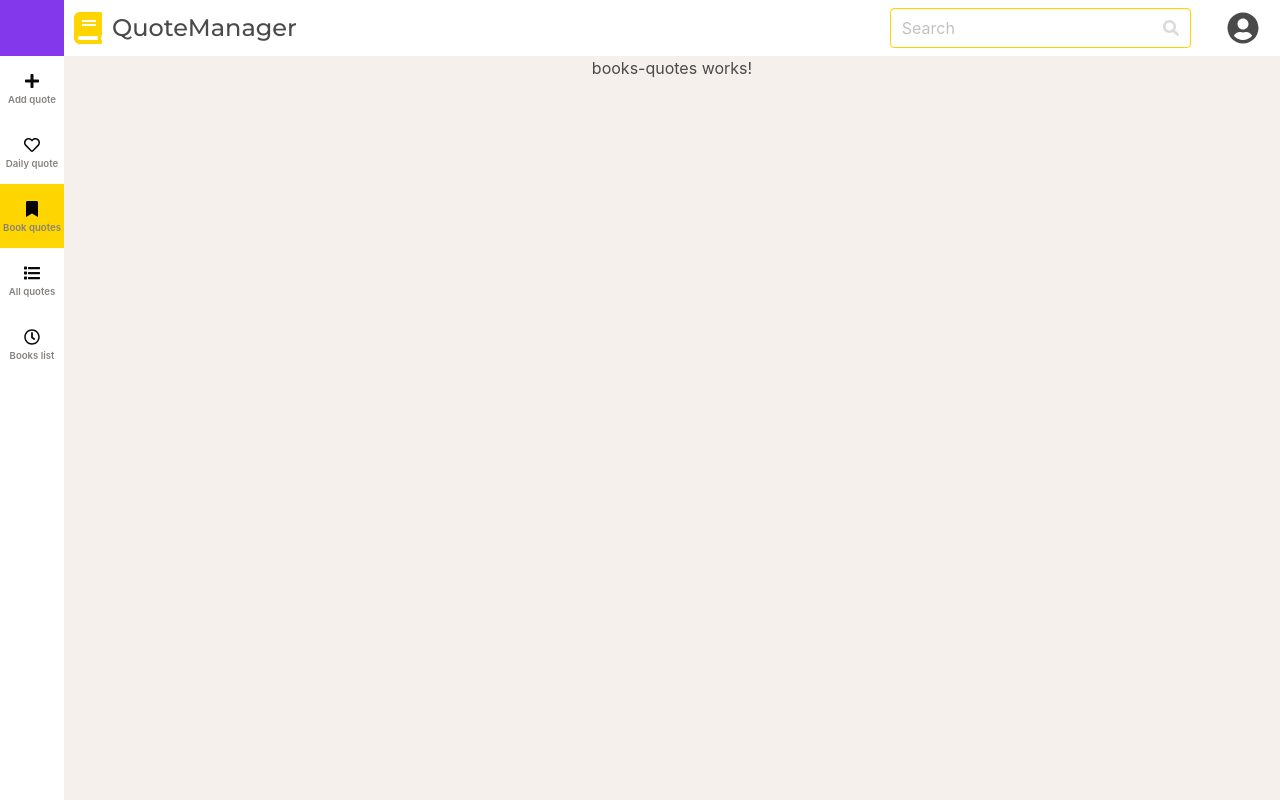
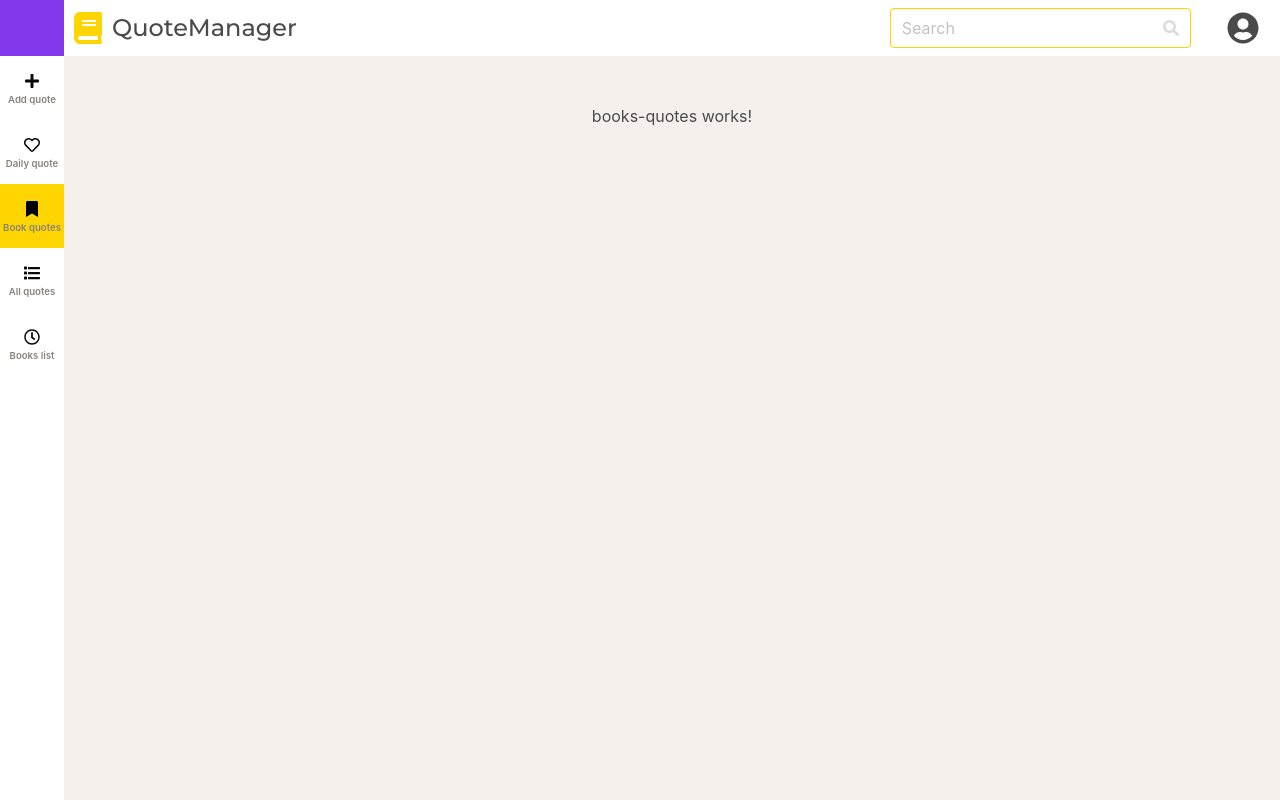
Before and after one commit to b-jakubowski/QuoteManager, an Angular app: page /books/quotes in a window 1280 px wide. Built offline with nearby package versions, Linux system fonts and the light colour scheme.

Commit message:
refactor: Moved css container from quotes component to app component

```diff
--- a/apps/quote-manager/src/app/app.component.html
+++ b/apps/quote-manager/src/app/app.component.html
@@ -2,6 +2,8 @@
 <div class="app-container">
 	<app-sidebar></app-sidebar>
 	<section class="content">
-		<router-outlet></router-outlet>
+		<article class="container">
+			<router-outlet></router-outlet>
+		</article>
 	</section>
 </div>
--- a/apps/quote-manager/src/app/app.component.scss
+++ b/apps/quote-manager/src/app/app.component.scss
@@ -9,5 +9,10 @@
 			background: $accent-grey;
 			width: 100%;
     }
+		.container {
+			max-width: 42rem;
+			margin-top: 3rem;
+			padding: 0 1rem;
+		}
   }
 }
--- a/apps/quote-manager/src/app/quotes/quotes.component.html
+++ b/apps/quote-manager/src/app/quotes/quotes.component.html
@@ -1,3 +1 @@
-<article class="container">
-	<router-outlet></router-outlet>
-</article>
+<router-outlet></router-outlet>
--- a/apps/quote-manager/src/app/quotes/quotes.component.scss
+++ b/apps/quote-manager/src/app/quotes/quotes.component.scss
@@ -1,7 +1,2 @@
 :host {
-	.container {
-		max-width: 42rem;
-		margin-top: 3rem;
-		padding: 0 1rem;
-	}
 }
```
